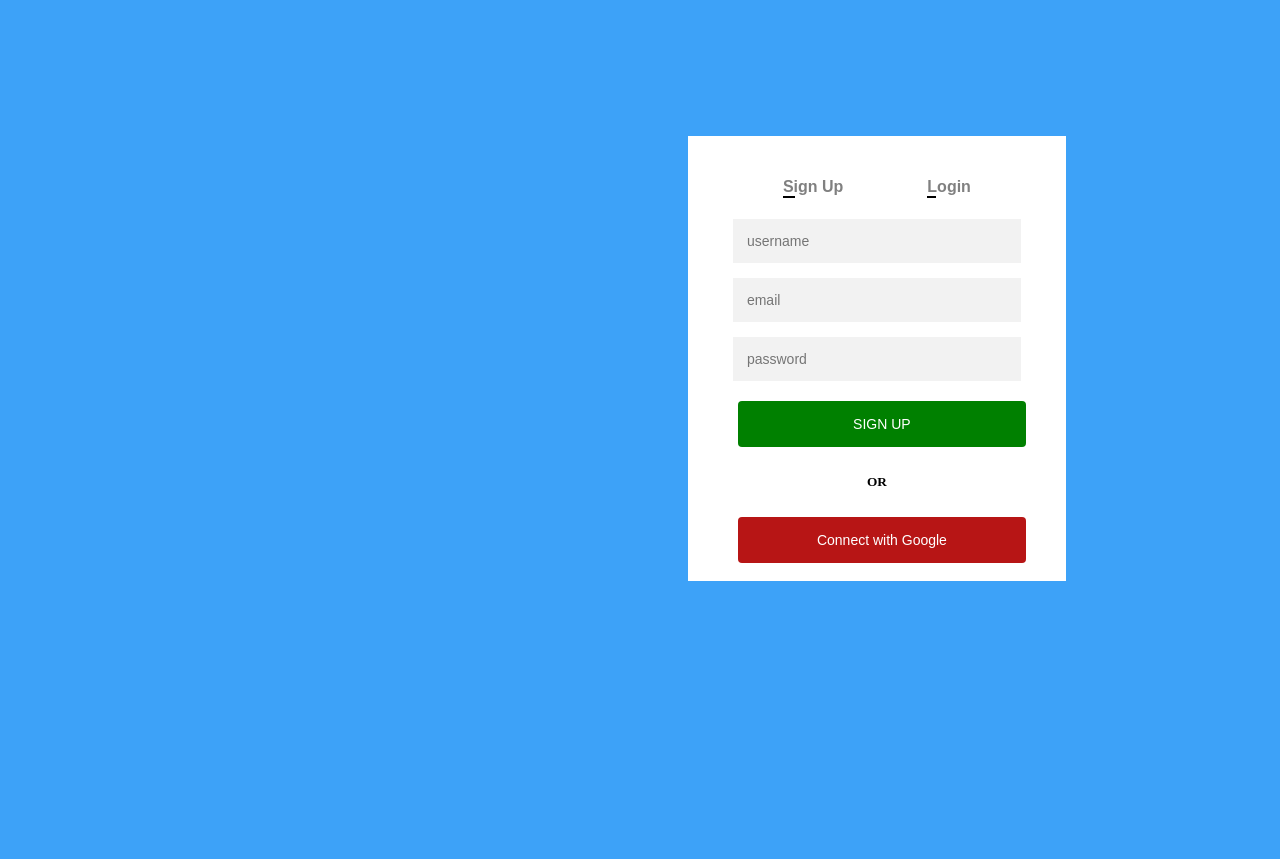
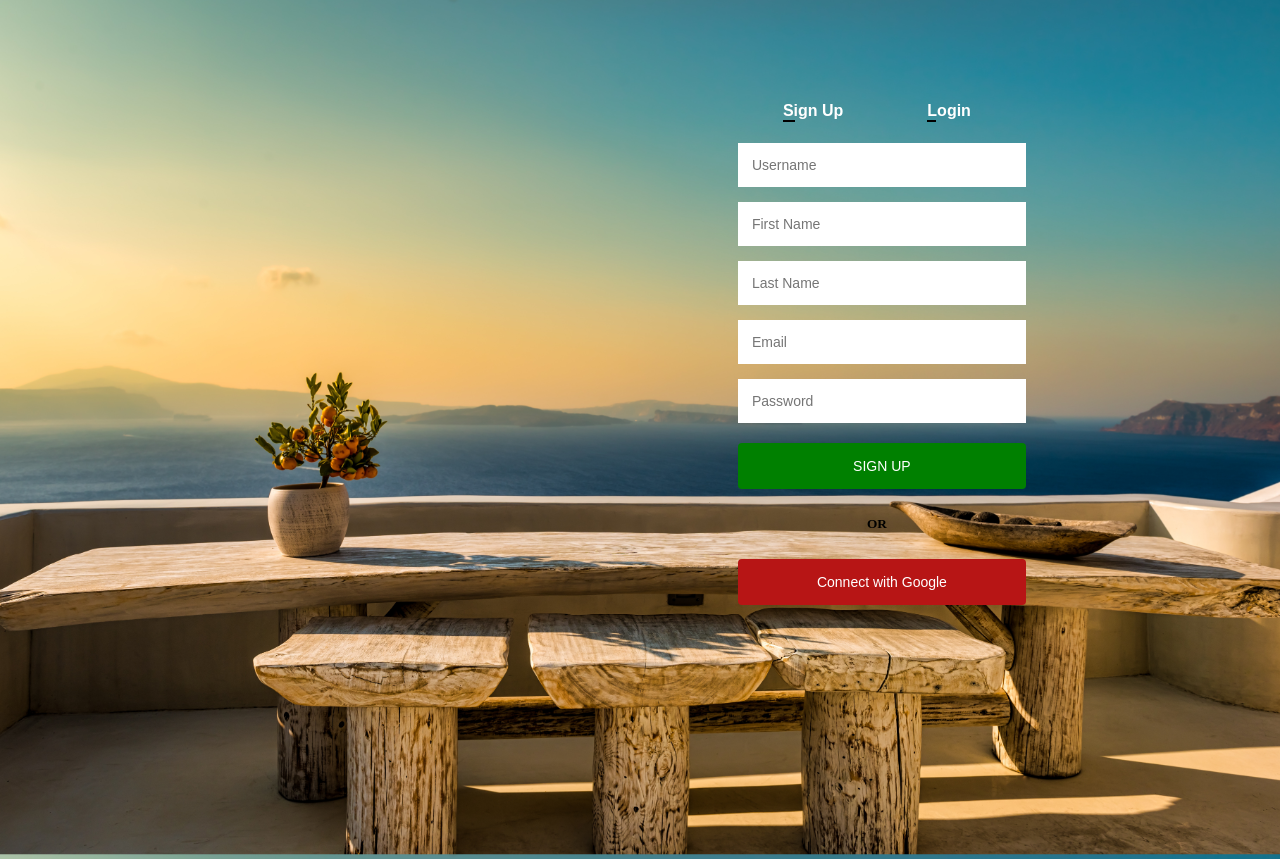
Before and after one commit to hashirhasan/Project-Medicare, a PHP site: page /signup.html in a window 1280 px wide. Before the commit the page ends 581 px from the top, so only its background shows below. Run offline with PHP 8.4, Linux system fonts and the light colour scheme.

Commit message:
added some field in sign up page

```diff
--- a/login&signup/login.html
+++ b/login&signup/login.html
@@ -3,13 +3,13 @@
 <head>
 	<title>login</title>
 	<meta charset="utf-8">
-	<link rel="stylesheet" type="text/css" href="signup.css">
+	<link rel="stylesheet" type="text/css" href="login.css">
 </head>
 <body>
 	<div class="container">
 	      <div class="signup">
+	      	<h4><a href="login.html" class="line">Login</a></h4>
 	      	<h4><a href="signup.html" class="line">Sign Up</a></h4>
-	      	<h4><a href="login.html" class="line">Login</a></h4>
 	      		<input type="text" placeholder="username">
 	      		<!-- <input type="text" placeholder="email"> -->
 	      		<input type="text" placeholder="password">
--- a/login&signup/signup.css
+++ b/login&signup/signup.css
@@ -1,19 +1,23 @@
 body{
 	background-color: #3DA2F8;
+	background-image: url("tb1.jpg");
+    background-size: cover;
+    height: 100vh;
+    background-attachment: fixed;
 }
 .container{
 	width:360px;
 	padding: 10px;
 	margin: auto;
 	margin-left: 53%;
-	margin-top: 10%;
+	margin-top: 4%;
 }
 .signup{
 	position: relative;
 	width: 80%;
 	height: 380px;
 	margin: 0 auto 100px;
-	background-color: white;
+	background-color: transparent;
 	padding: 10px 45px 55px 45px;
 	text-align: center;
 
@@ -27,7 +31,7 @@ body{
 }
 .signup h4 a{
 	text-decoration: none;
-	color: grey;
+	color: white;
 }
 .signup h4 a:hover{
 	color: #F97C76;
@@ -36,10 +40,10 @@ body{
 }
 .signup input{
 	font-family: arial;
-	background: #f2f2f2;
+	background: white;
 	width: 100%;
 	border: 0;
-	margin: 0 0 15px;
+	margin: 0 5px 15px;
 	padding: 14px;
 	box-sizing: border-box;
 	font-size: 14px;
--- a/login&signup/signup.html
+++ b/login&signup/signup.html
@@ -10,9 +10,11 @@
 	      <div class="signup">
 	      	<h4><a href="signup.html" class="line">Sign Up</a></h4>
 	      	<h4><a href="login.html" class="line">Login</a></h4>
-	      		<input type="text" placeholder="username">
-	      		<input type="text" placeholder="email">
-	      		<input type="text" placeholder="password">
+	      		<input type="text" placeholder="Username">
+	      		<input type="text" placeholder="First Name">
+	      		<input type="text" placeholder="Last Name">
+	      		<input type="text" placeholder="Email">
+	      		<input type="text" placeholder="Password">
 	      		<button class="button"><span>SIGN UP</span></button>
 	      		<h5>OR</h5>
 	      		<button class="button" style="background-color: #B71515"><span>Connect with Google</span></button>
```
Also changed, not shown: login&signup/login.css (+9 -5 lines), login&signup/tb1.jpg (added).
